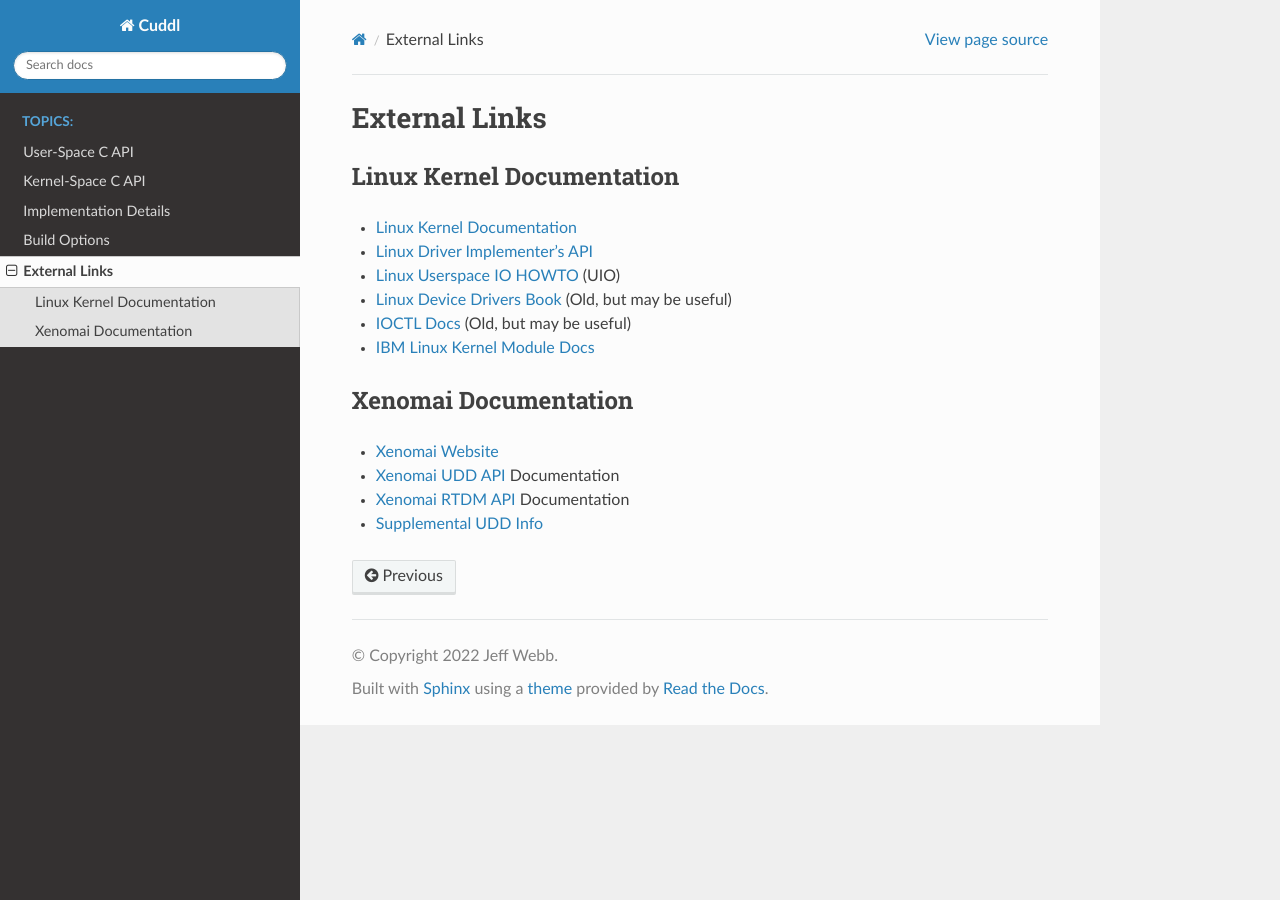
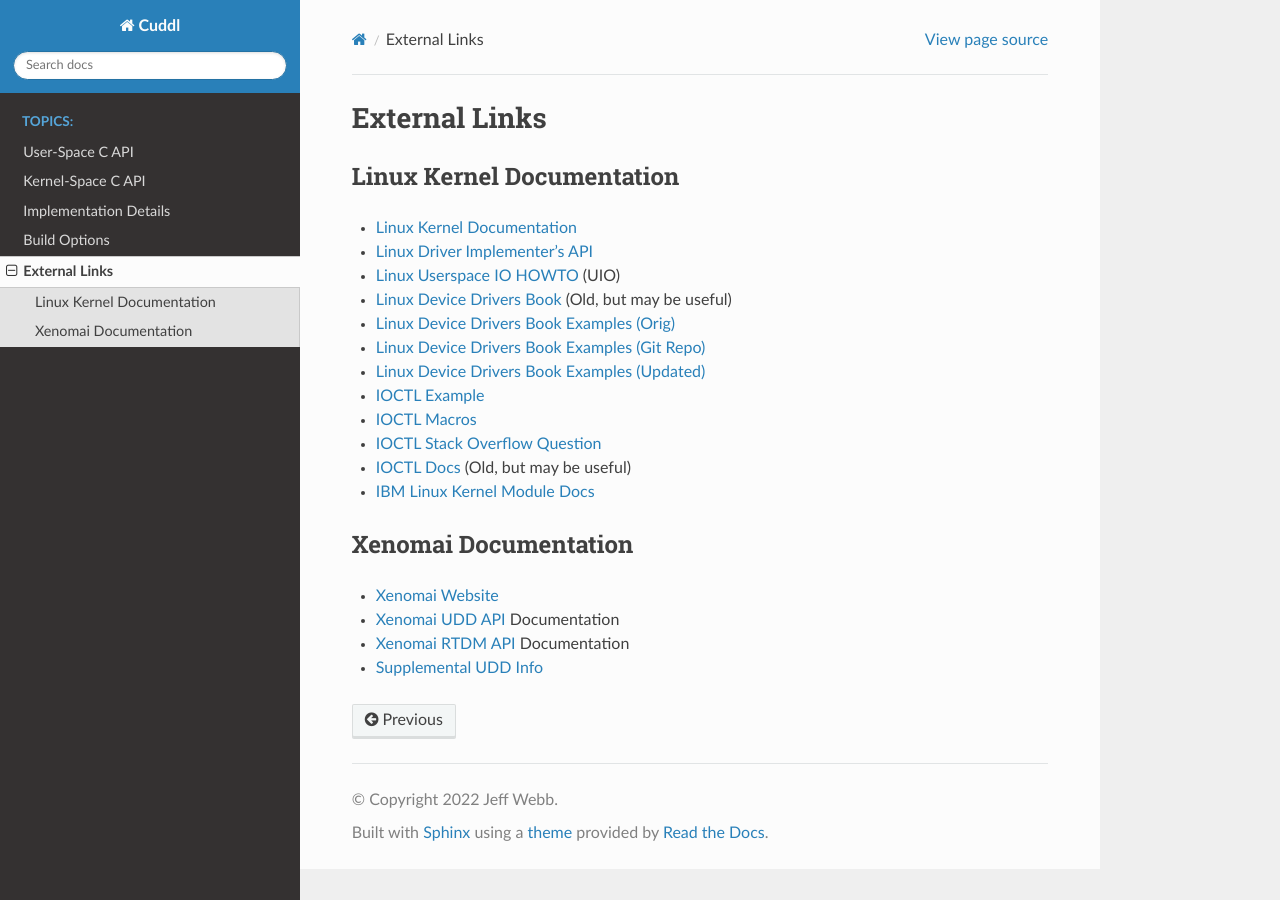
Before and after one commit to codecraftingtools/cuddl, a Sphinx documentation site: the page built from doc/external.rst, in a window 1280 px wide. Built offline with Sphinx 7.4.7 and the Read the Docs theme 2.0.0, drawn with Linux system fonts in a browser that asks for light colours.

Commit message:
Added more external links to documentation and README for building docs

```diff
--- a/doc/external.rst
+++ b/doc/external.rst
@@ -22,6 +22,12 @@ Linux Kernel Documentation
 - `Linux Driver Implementer's API`_
 - `Linux Userspace IO HOWTO`_ (UIO)
 - `Linux Device Drivers Book`_ (Old, but may be useful)
+- `Linux Device Drivers Book Examples (Orig)`_
+- `Linux Device Drivers Book Examples (Git Repo)`_
+- `Linux Device Drivers Book Examples (Updated)`_
+- `IOCTL Example`_
+- `IOCTL Macros`_
+- `IOCTL Stack Overflow Question`_
 - `IOCTL Docs`_ (Old, but may be useful)
 - `IBM Linux Kernel Module Docs`_
 
@@ -40,7 +46,18 @@ Xenomai Documentation
 .. _Linux Userspace IO HOWTO:
    https://www.kernel.org/doc/html/latest/driver-api/uio-howto.html
 .. _Linux Device Drivers Book: https://lwn.net/Kernel/LDD3/
+.. _Linux Device Drivers Book Examples (Orig):
+   https://resources.oreilly.com/examples/9780596005900/
+.. _Linux Device Drivers Book Examples (Git Repo):
+   https://github.com/matrix207/ldd
+.. _Linux Device Drivers Book Examples (Updated):
+   https://github.com/martinezjavier/ldd3
 .. _IOCTL Docs: https://tldp.org/LDP/lkmpg/2.6/html/lkmpg.html#AEN885
+.. _IOCTL Example: https://github.com/Tristaan/linux-driver-ioctl-example
+.. _IOCTL Macros:
+   https://elixir.bootlin.com/linux/v5.12.9/source/include/uapi/asm-generic/ioctl.h#L88
+.. _IOCTL Stack Overflow Question:
+   https://stackoverflow.com/questions/67856695/find-ioctl-number-in-linux
 .. _IBM Linux Kernel Module Docs:
    https://developer.ibm.com/articles/control-linux-kernel-extensions/
 
```
Also changed, not shown: doc/README.txt (added, +17 -0 lines).
